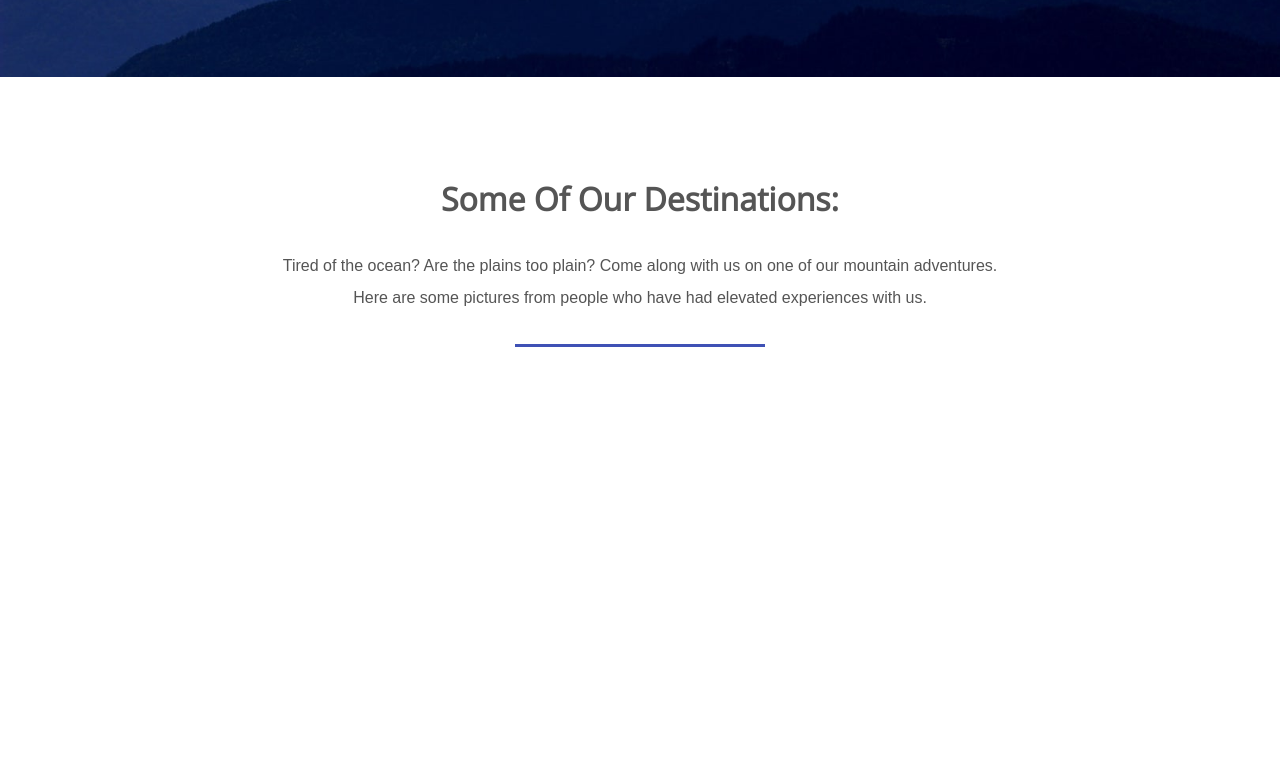
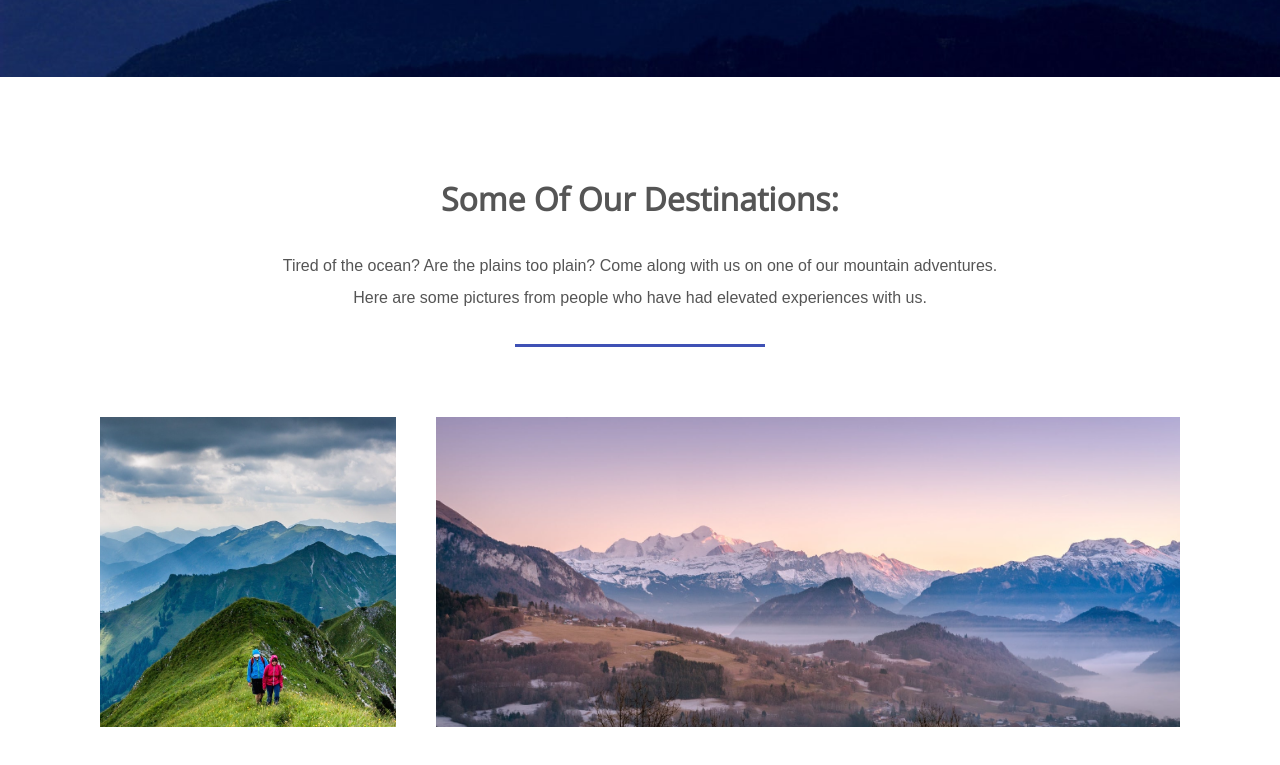
Before and after one commit to NuttaneeKnight/mountainTravel, a plain HTML site: page index.html in a window 1280 px wide. Shown: the part 723-1488 px from the top of the page. Before the commit the page ends 1220 px from the top, so only its background shows below. Drawn offline with nearby package versions, Linux system fonts and the light colour scheme.

Commit message:
added class to the section, forgot

```diff
--- a/assets/css/styles.css
+++ b/assets/css/styles.css
@@ -157,3 +157,22 @@ header nav li {
 		margin: 0;
 	}
 }
+
+/* Getting the images to show up in the section */
+/* Destination Section */
+
+.destinations .grid li {
+	height: 350px;
+	padding: 20px;
+	background-clip: content-box;
+	background-size: cover;
+	background-position: center;
+}
+
+.destinations .grid li.small {
+	flex-basis: 30%;
+}
+
+.destinations .grid li.large {
+	flex-basis: 70%;
+}
--- a/index.html
+++ b/index.html
@@ -28,7 +28,7 @@
     </div>
   </section>
 
-  <section>
+  <section class="destinations">
     <h3 class="title">Some of our destinations:</h3>
     <p>Tired of the ocean? Are the plains too plain? Come along with us on one of our mountain adventures. Here are some pictures from people who have had elevated experiences with us.</p>
     <hr>
```
